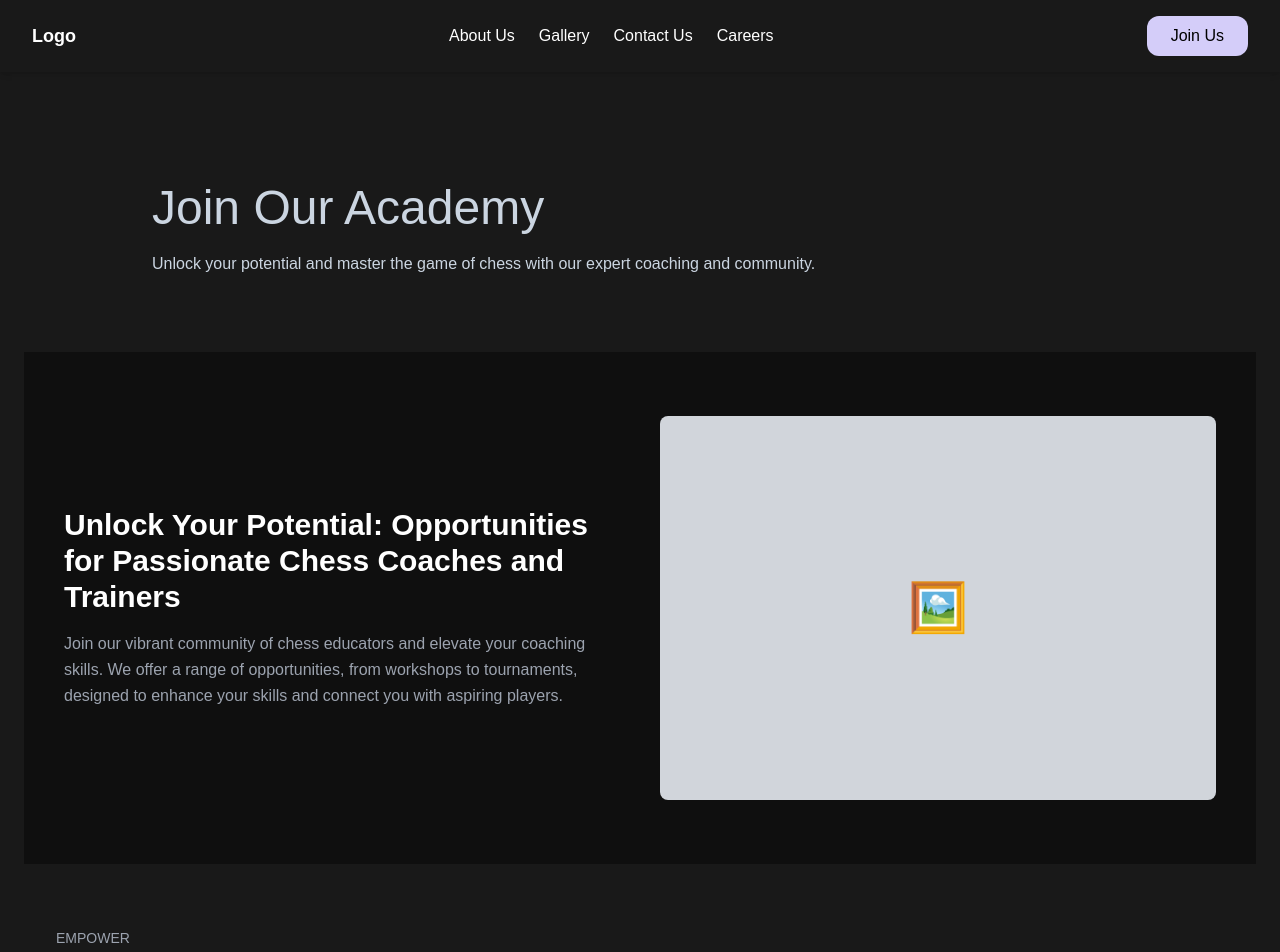
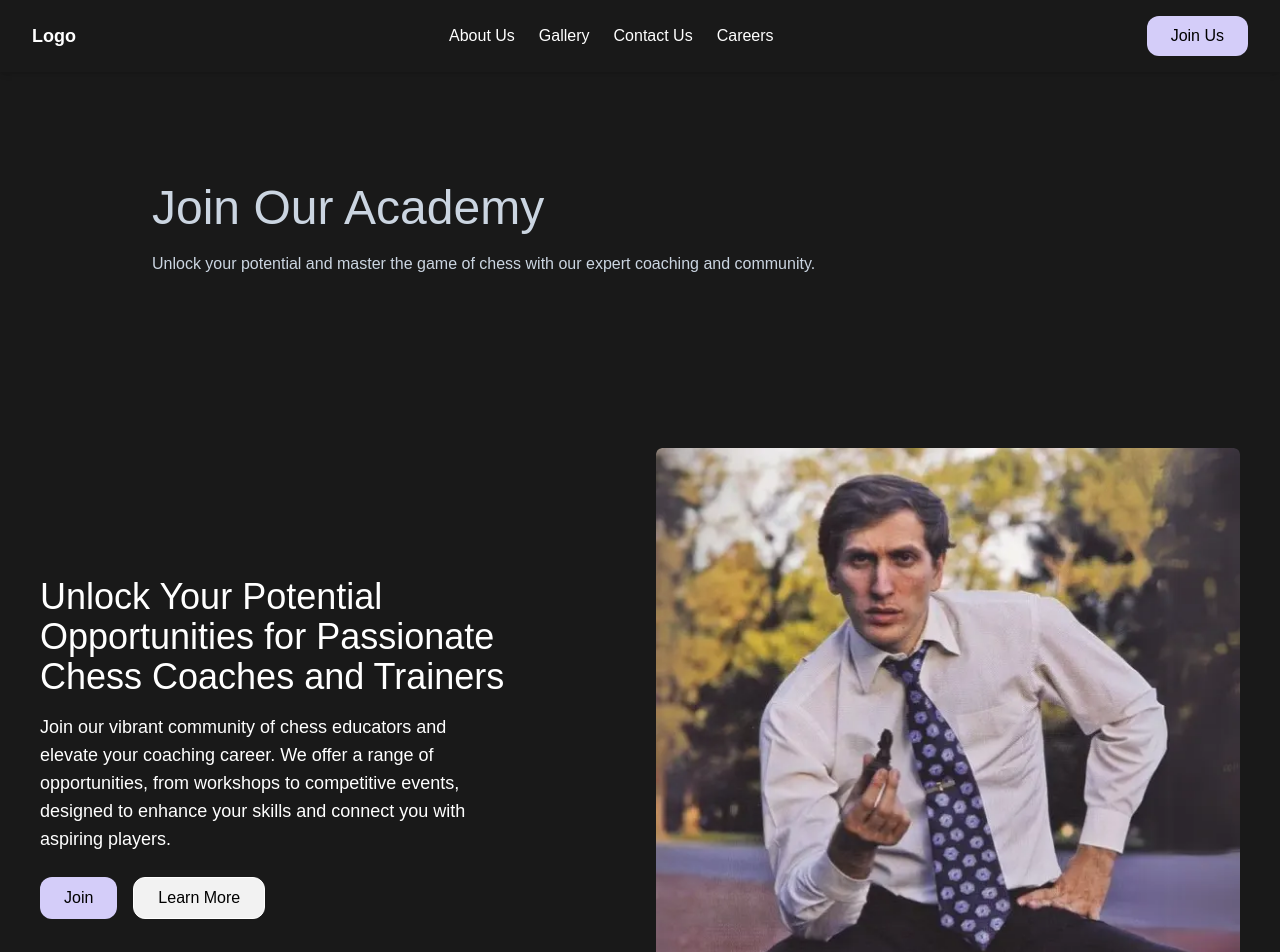
Before and after one commit to Bloivating-Major/Unicorn-, a React (Vite) app: page /carrer in a window 1280 px wide. Shown: the top 952 px of the page. Built offline with nearby package versions, Linux system fonts and the light colour scheme.

Commit message:
Opportunities Section Updated

```diff
--- a/src/components/organisms/OpportunitiesSection.jsx
+++ b/src/components/organisms/OpportunitiesSection.jsx
@@ -1,22 +1,39 @@
 import React from "react";
+import Button from "../atoms/Button";
 
 const OpportunitiesSection = () => {
   return (
-    <section className="bg-[#0f0f0f] text-white px-4 py-16 md:px-8">
-      <div className="max-w-6xl mx-auto grid grid-cols-1 md:grid-cols-2 gap-10 items-center">
-        <div>
-          <h2 className="text-2xl md:text-3xl font-semibold mb-4">
-            Unlock Your Potential: Opportunities for Passionate Chess Coaches and Trainers
-          </h2>
-          <p className="text-gray-400 text-base leading-relaxed">
-            Join our vibrant community of chess educators and elevate your coaching skills.
-            We offer a range of opportunities, from workshops to tournaments, designed to
-            enhance your skills and connect you with aspiring players.
+    <section className="container mx-auto bg-background-dark md:h-[824px]  text-white py-16 max-sm:px-6">
+      <div className="container mx-auto flex flex-col md:flex-row">
+        <div className="md:w-1/2 md:p-4 py-4 md:my-auto">
+          <h1 className="md:text-4xl md:w-4/5 mb-4 text-3xl max-sm:font-medium">
+            Unlock Your Potential Opportunities for Passionate Chess Coaches
+            and Trainers
+          </h1>
+          <p className="mb-6 md:w-3/4 text-lg">
+            Join our vibrant community of chess educators and elevate your
+            coaching career. We offer a range of opportunities, from workshops
+            to competitive events, designed to enhance your skills and connect
+            you with aspiring players.
           </p>
+          <div className="flex gap-4">
+            <Button variant="primary" size="large">
+              Join
+            </Button>
+            <Button variant="secondary" size="large">
+              Learn More
+            </Button>
+          </div>
         </div>
-        <div className="w-full h-72 md:h-96 bg-gray-300 rounded-lg flex items-center justify-center">
+        <div className="md:w-1/2 p-4 py-8 flex items-center justify-center">
+          <div className="md:w-[600px]  md:h-[600px] rounded-md overflow-hidden  ">
+            <img
+              src="/src/assets/images/bobby600x640.webp"
+              alt="Bobby Fischer"
+              className="rounded-md"
+            />
+          </div>{" "}
           {/* Placeholder for image */}
-          <span className="text-gray-500 text-5xl">🖼️</span>
         </div>
       </div>
     </section>
```
